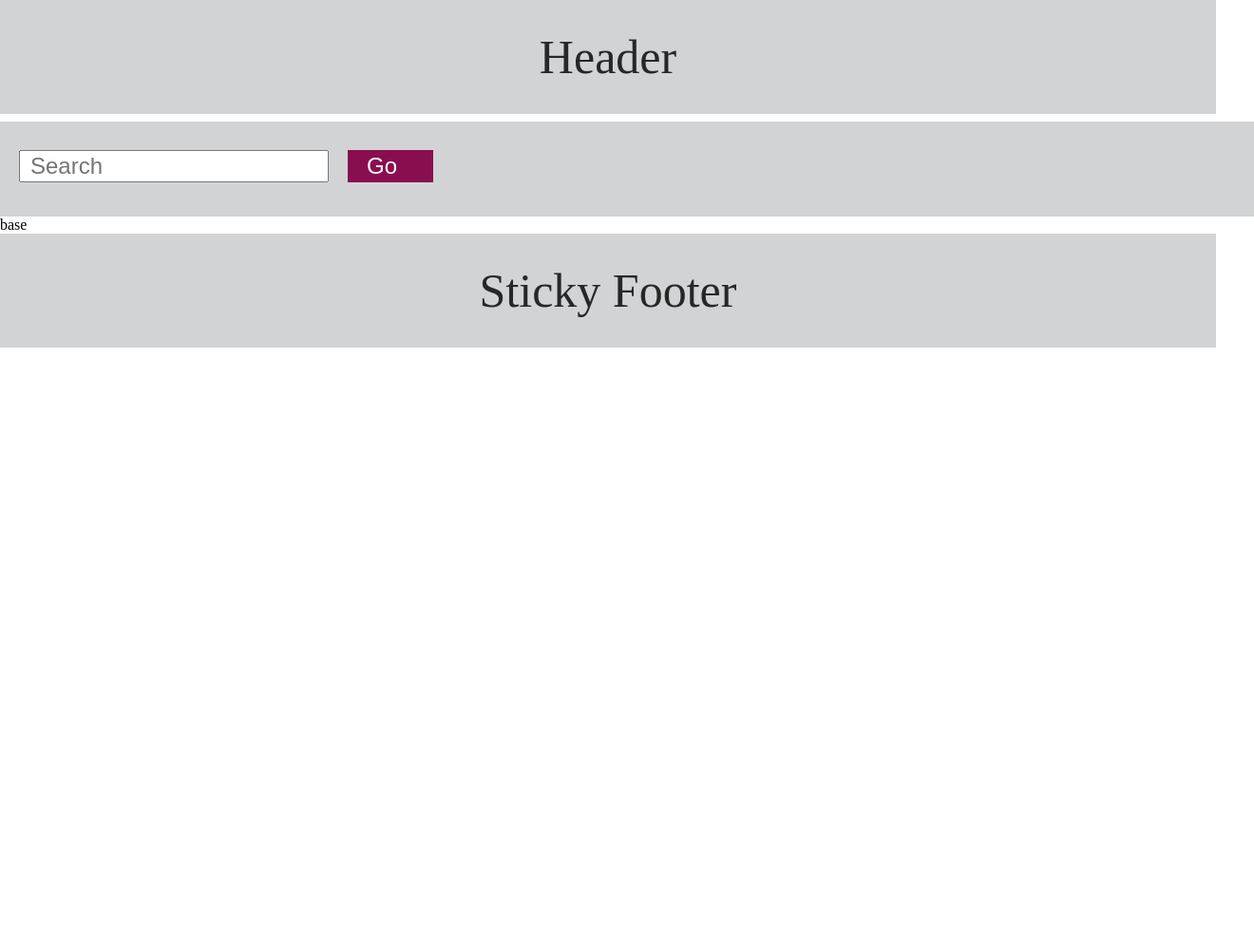
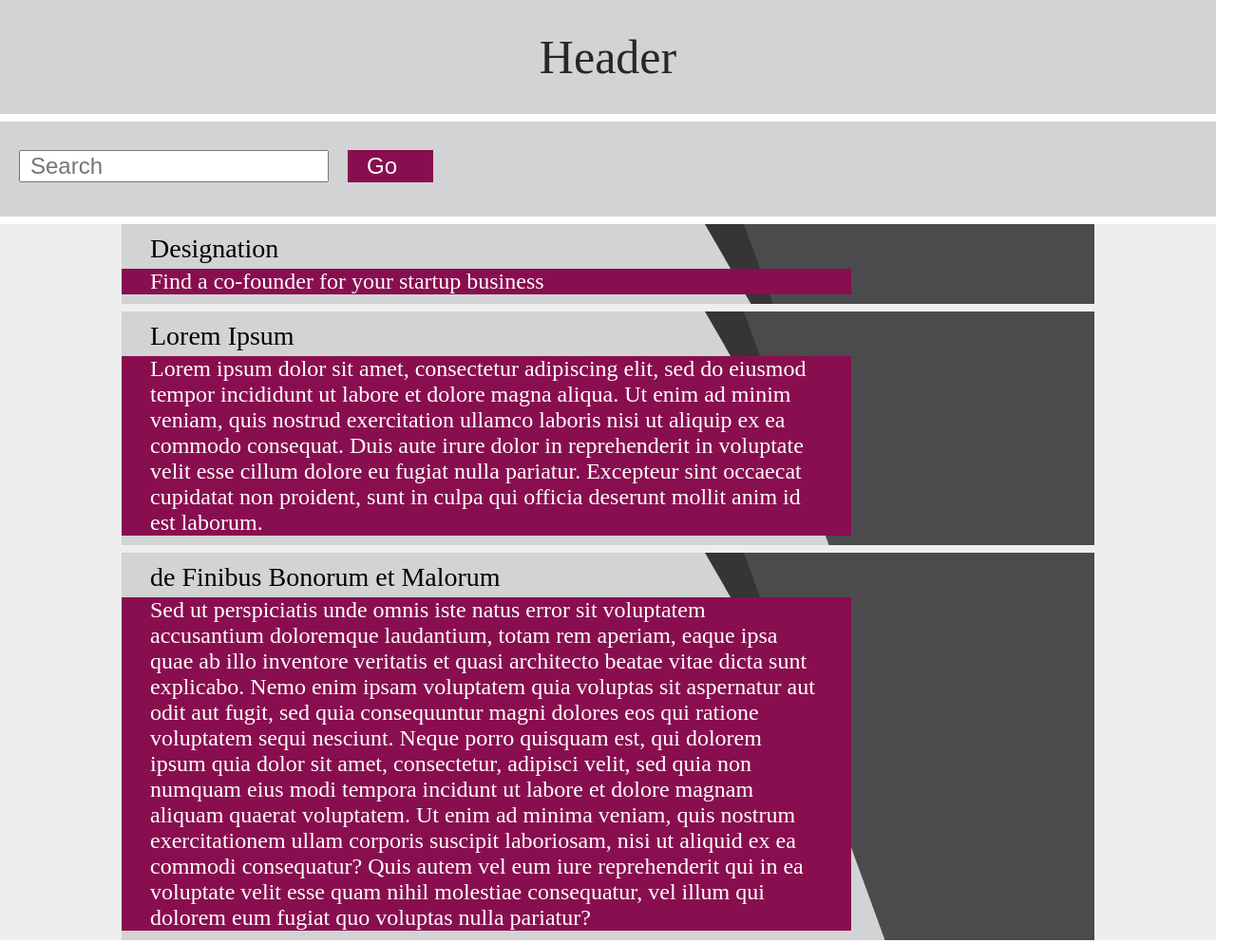
Before and after one commit to Crowbar97/TitlesList, a React app: page / in a window 1280 px wide. Shown: the top 993 px of the page at 95% size, 1320 px wide, since content can reach past the window. Before the commit the page ends 800 px from the top, so only its background shows below. Built offline with nearby package versions, Linux system fonts and the light colour scheme.

Commit message:
added main

```diff
--- a/src/components/App/index.js
+++ b/src/components/App/index.js
@@ -2,7 +2,7 @@ import React, { Component } from 'react';
 import styles from "./styles.module.css";
 import Header from "../Header/index";
 import SearchPanel from '../SearchPanel';
-import Content from '../Content/index'
+import Main from '../Main/index'
 import Footer from '../Footer/index'
 
 class App extends Component {
@@ -11,7 +11,7 @@ class App extends Component {
             <div>
                 <Header />
                 <SearchPanel />
-                <Content />
+                <Main />
                 <Footer />
             </div>
         );
--- a/src/components/Content/index.js
+++ /dev/null
@@ -1,13 +0,0 @@
-import React, { Component } from 'react';
-import styles from "./styles.module.css";
-
-class Content extends Component {
-    render() {
-        return (
-            <div>base</div>
-            // layout
-        );
-    }
-}
-
-export default Content;
--- a/src/components/Footer/styles.module.css
+++ b/src/components/Footer/styles.module.css
@@ -1,10 +1,9 @@
 .block {
-    width: 100%;
+    width: auto;
     height: 120px;
     font-size: 50px;
     text-align: center;
     line-height: 120px;
     background-color: #d2d3d5;
     color: #272727;
-    margin-bottom: 8px;
 }
--- a/src/components/Header/styles.module.css
+++ b/src/components/Header/styles.module.css
@@ -1,5 +1,5 @@
 .block {
-    width: 100%;
+    width: auto;
     height: 120px;
     font-size: 50px;
     text-align: center;
--- /dev/null
+++ b/src/components/Item/index.js
@@ -0,0 +1,17 @@
+import React, { Component } from 'react';
+import styles from "./styles.module.css";
+
+class Item extends Component {
+    render() {
+        return (
+            <div className={styles.block}>
+                <div className={styles.firstLayer}></div>
+                <div className={styles.secondLayer}></div>
+                <div className={styles.title}>{this.props.title}</div>
+                <div className={styles.content}>{this.props.content}</div>
+            </div>
+        );
+    }
+}
+
+export default Item;
--- /dev/null
+++ b/src/components/Item/styles.module.css
@@ -0,0 +1,46 @@
+.block {
+    width: 80%;
+    height: auto;
+    background-color: #d2d3d5;
+    margin: 0 auto 8px auto;
+    padding: 10px 0;
+    position: relative;
+    overflow: hidden;
+}
+
+.title {
+    font-size: 28px;
+    padding: 0 30px;
+    margin-bottom: 5px;
+    margin-right: 25%;
+    position: relative;
+}
+
+.content {
+    font-size: 24px;
+    background-color: #890e4f;
+    color: white;
+    padding: 0 30px;
+    margin-right: 25%;
+    position: relative;
+}
+
+.firstLayer {
+    width: 40%;
+    height: 200%;
+    background-color: #363435;
+    position: absolute;
+    right: 0;
+    top: -100%;
+    transform: skew(30deg);
+}
+
+.secondLayer {
+    width: 36%;
+    height: 200%;
+    background-color: #4b4b4d;
+    position: absolute;
+    right: 0px;
+    top: -100%;
+    transform: skew(20deg);
+}
--- /dev/null
+++ b/src/components/Main/index.js
@@ -0,0 +1,44 @@
+import React, { Component } from 'react';
+import styles from "./styles.module.css";
+import Item from "../Item/index"
+
+class Main extends Component {
+    render() {
+        return (
+            <div className={styles.block}>
+                <Item
+                    title="Designation"
+                    content="Find a co-founder for your startup business"
+                />
+                <Item
+                    title="Lorem Ipsum"
+                    content="Lorem ipsum dolor sit amet, consectetur adipiscing elit,
+                        sed do eiusmod tempor incididunt ut labore et dolore magna aliqua.
+                        Ut enim ad minim veniam, quis nostrud exercitation ullamco laboris
+                        nisi ut aliquip ex ea commodo consequat. Duis aute irure dolor in
+                        reprehenderit in voluptate velit esse cillum dolore eu fugiat nulla
+                        pariatur. Excepteur sint occaecat cupidatat non proident, sunt in
+                        culpa qui officia deserunt mollit anim id est laborum."
+                />
+                <Item
+                    title="de Finibus Bonorum et Malorum"
+                    content="Sed ut perspiciatis unde omnis iste natus error sit voluptatem
+                    accusantium doloremque laudantium, totam rem aperiam, eaque ipsa quae ab
+                    illo inventore veritatis et quasi architecto beatae vitae dicta sunt
+                    explicabo. Nemo enim ipsam voluptatem quia voluptas sit aspernatur aut
+                    odit aut fugit, sed quia consequuntur magni dolores eos qui ratione
+                    voluptatem sequi nesciunt. Neque porro quisquam est, qui dolorem ipsum
+                    quia dolor sit amet, consectetur, adipisci velit, sed quia non numquam
+                    eius modi tempora incidunt ut labore et dolore magnam aliquam quaerat
+                    voluptatem. Ut enim ad minima veniam, quis nostrum exercitationem ullam
+                    corporis suscipit laboriosam, nisi ut aliquid ex ea commodi consequatur?
+                    Quis autem vel eum iure reprehenderit qui in ea voluptate velit esse quam
+                    nihil molestiae consequatur, vel illum qui dolorem eum fugiat quo voluptas
+                    nulla pariatur?"
+                />
+            </div>
+        );
+    }
+}
+
+export default Main;
--- /dev/null
+++ b/src/components/Main/styles.module.css
@@ -0,0 +1,4 @@
+.block {
+    background-color: #eeeeee;
+    margin-bottom: 8px;
+}
--- a/src/components/SearchPanel/styles.module.css
+++ b/src/components/SearchPanel/styles.module.css
@@ -1,9 +1,10 @@
 .block {
-    width: 100%;
+    width: auto;
     height: 40px;
     background-color: #d2d3d5;
     color: #272727;
     padding: 30px 20px;
+    margin-bottom: 8px;
 }
 
 .input {
```
Also changed, not shown: src/components/Content/styles.module.css (deleted).
